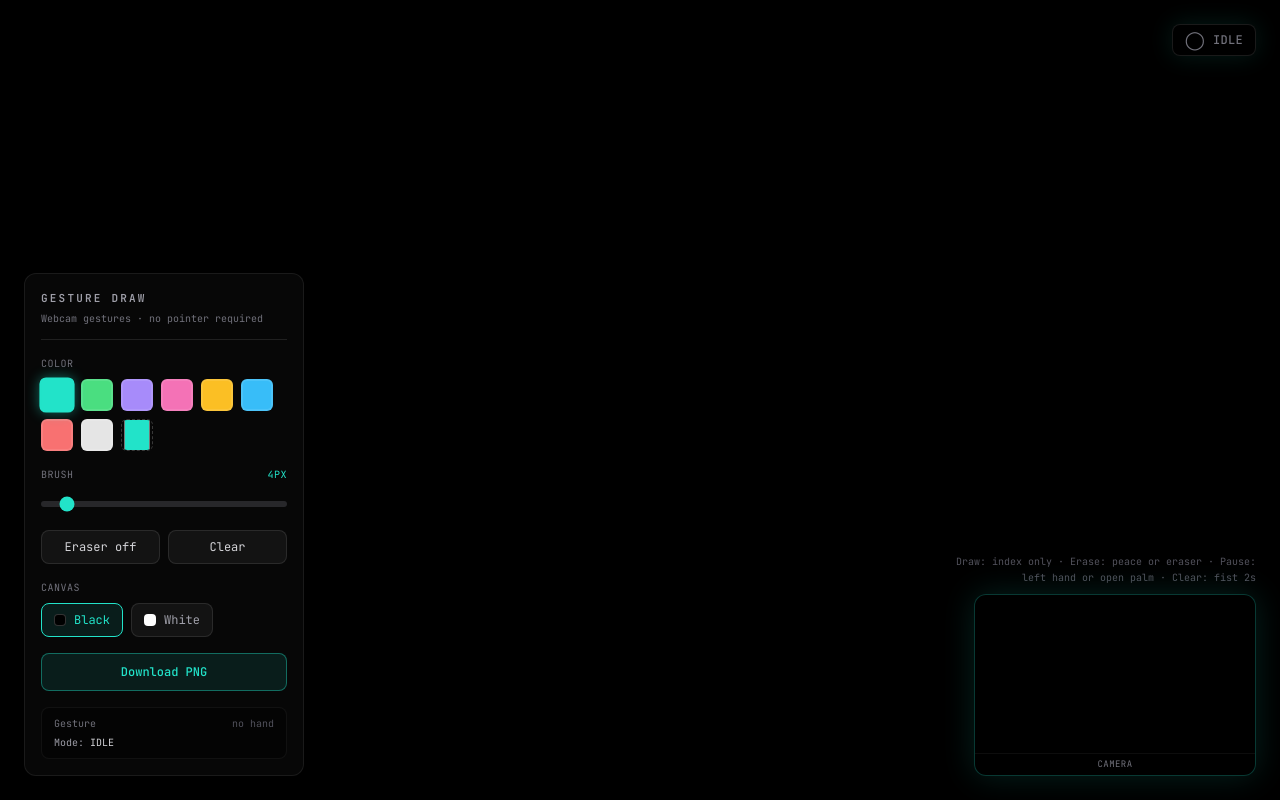
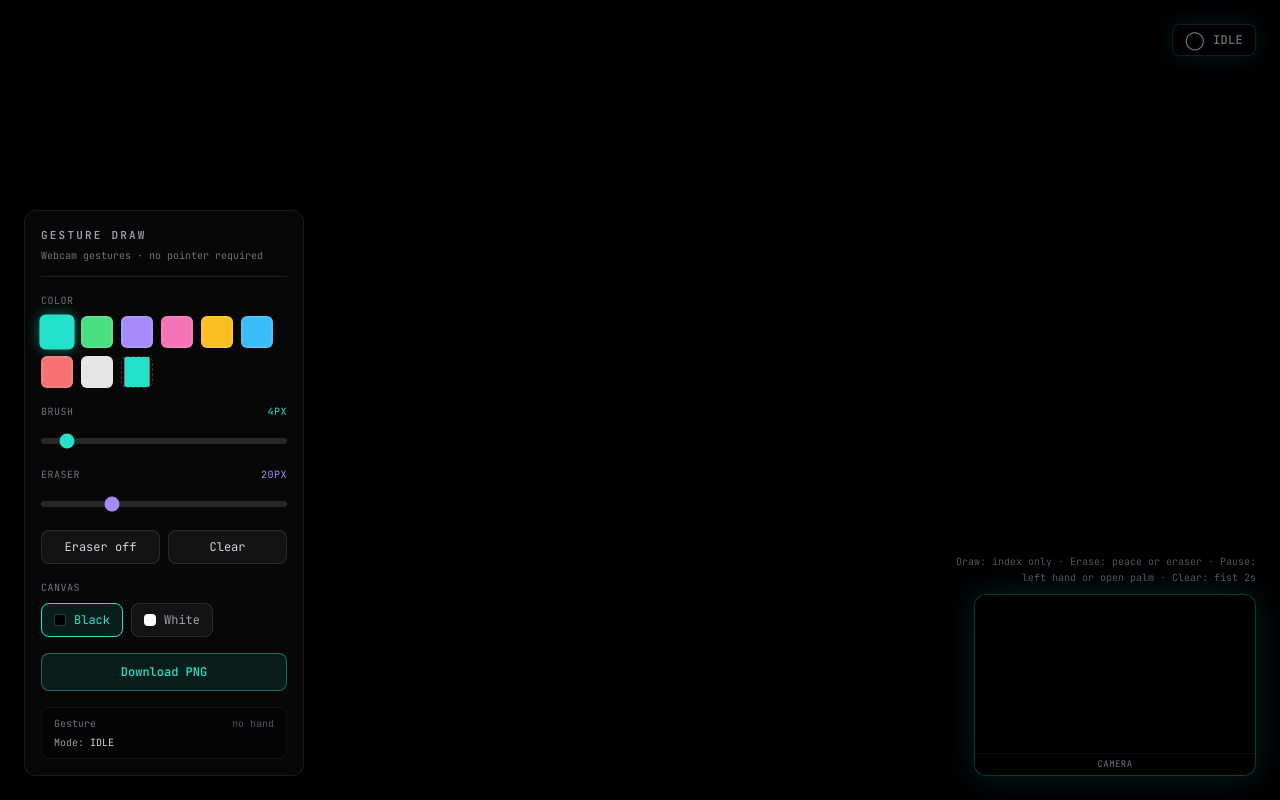
Before and after one commit to malik-builds/HandCanvas, a Next.js app: page / in a window 1280 px wide. Built offline with nearby package versions, Linux system fonts and the light colour scheme; no server answers.

Commit message:
feat: add eraser size slider to tool panel

```diff
--- a/components/GestureCanvas.tsx
+++ b/components/GestureCanvas.tsx
@@ -338,6 +338,8 @@ export function GestureCanvas() {
               onBrushSizeChange={setBrushSize}
               eraserOn={eraserOn}
               onEraserToggle={() => setEraserOn((v) => !v)}
+              eraserSize={eraserSize}
+              onEraserSizeChange={setEraserSize}
               onClearCanvas={() => {
                 clearCanvasPixels();
                 penDownRef.current = false;
--- a/components/ToolPanel.tsx
+++ b/components/ToolPanel.tsx
@@ -20,6 +20,8 @@ interface ToolPanelProps {
   onBrushSizeChange: (n: number) => void;
   eraserOn: boolean;
   onEraserToggle: () => void;
+  eraserSize: number;
+  onEraserSizeChange: (n: number) => void;
   onClearCanvas: () => void;
   onDownloadPng: () => void;
   canvasBg: "#000000" | "#ffffff";
@@ -35,6 +37,8 @@ export function ToolPanel({
   onBrushSizeChange,
   eraserOn,
   onEraserToggle,
+  eraserSize,
+  onEraserSizeChange,
   onClearCanvas,
   onDownloadPng,
   canvasBg,
@@ -105,6 +109,22 @@ export function ToolPanel({
             value={brushSize}
             onChange={(e) => onBrushSizeChange(Number(e.target.value))}
             className="h-1.5 w-full cursor-pointer appearance-none rounded-full bg-zinc-800 accent-[#22e3c9]"
+          />
+        </div>
+
+        <div>
+          <div className="mb-2 flex justify-between font-mono text-[10px] uppercase tracking-wider text-zinc-500">
+            <label htmlFor="eraser-size">Eraser</label>
+            <span className="text-[#a78bfa]">{eraserSize}px</span>
+          </div>
+          <input
+            id="eraser-size"
+            type="range"
+            min={5}
+            max={60}
+            value={eraserSize}
+            onChange={(e) => onEraserSizeChange(Number(e.target.value))}
+            className="h-1.5 w-full cursor-pointer appearance-none rounded-full bg-zinc-800 accent-[#a78bfa]"
           />
         </div>
 
```
